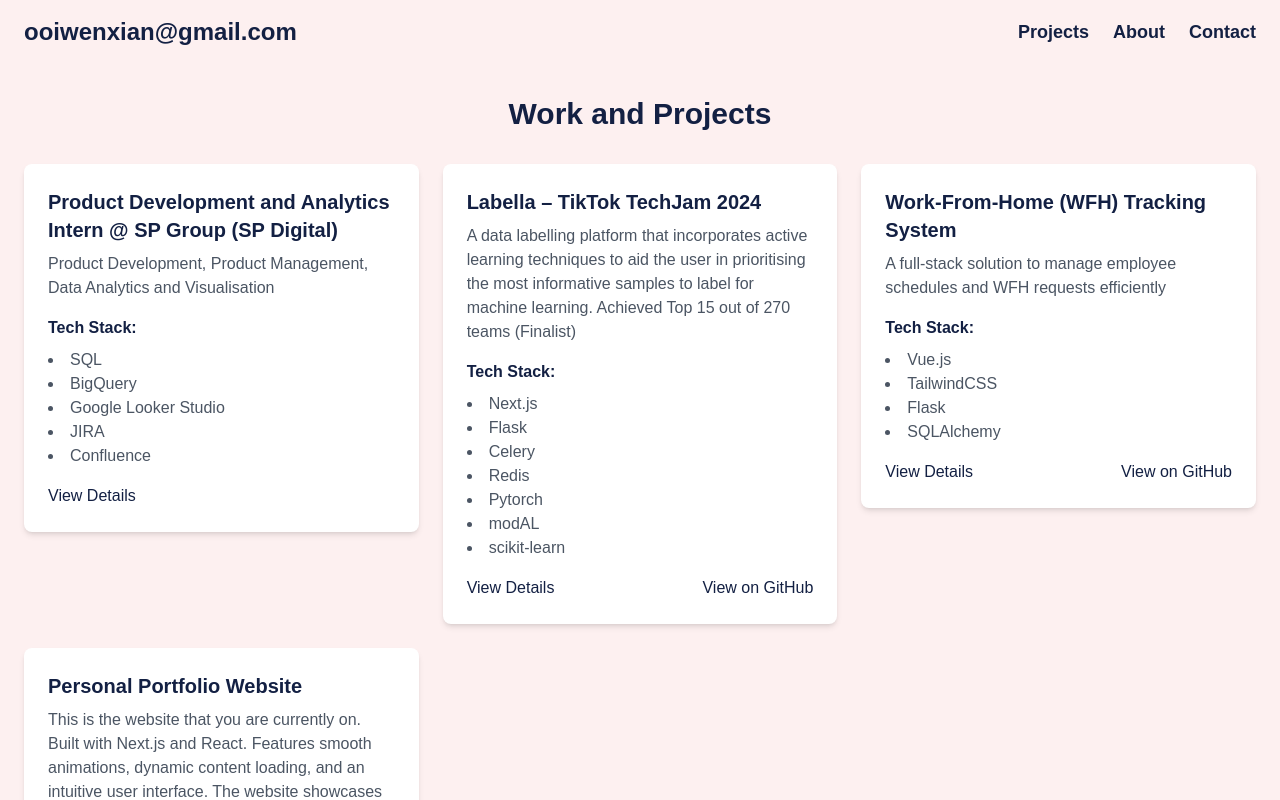
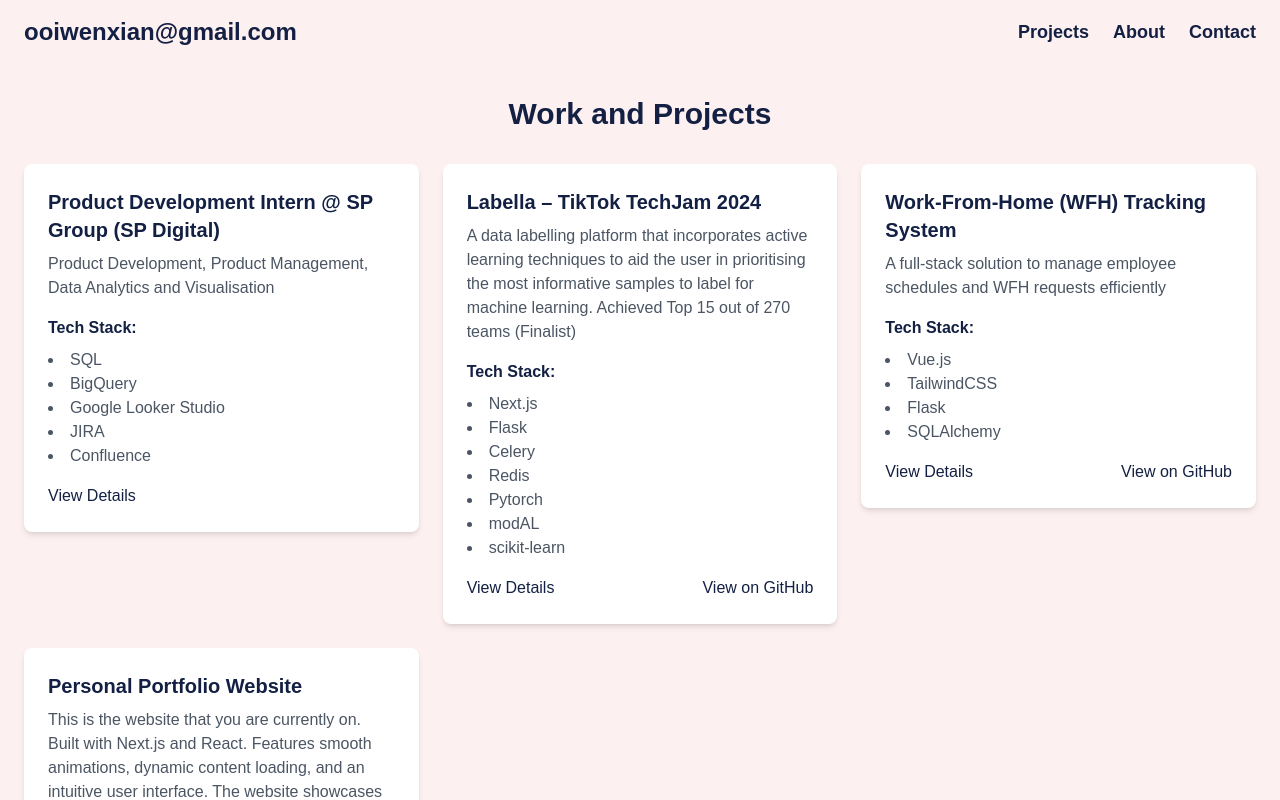
Before and after one commit to crediblues/crediblues.github.io, a Next.js app: page /projects in a window 1280 px wide. Shown: the top 800 px of the page. Built offline with nearby package versions, Linux system fonts and the light colour scheme.

Commit message:
Update Projectsdata.js

```diff
--- a/app/projects/Projectsdata.js
+++ b/app/projects/Projectsdata.js
@@ -3,7 +3,7 @@
 const projects = [
     {
       id: "project1",
-      title: "Product Development and Analytics Intern @ SP Group (SP Digital)",
+      title: "Product Development Intern @ SP Group (SP Digital)",
       description: "Product Development, Product Management, Data Analytics and Visualisation",
       techStack: ["SQL", "BigQuery", "Google Looker Studio", "JIRA", "Confluence"],
       githubLink: "",
```
